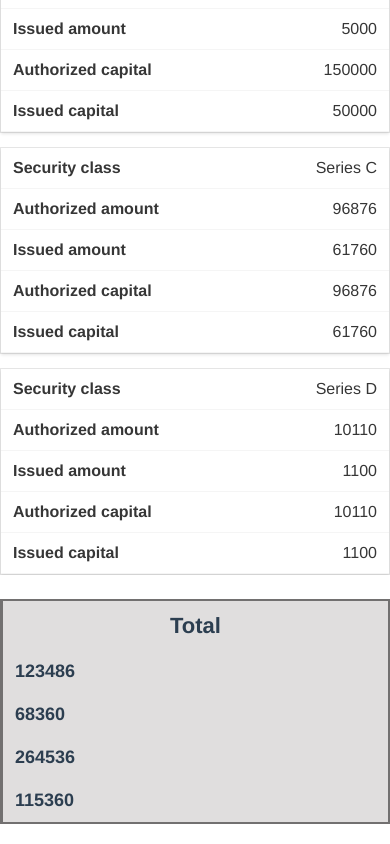
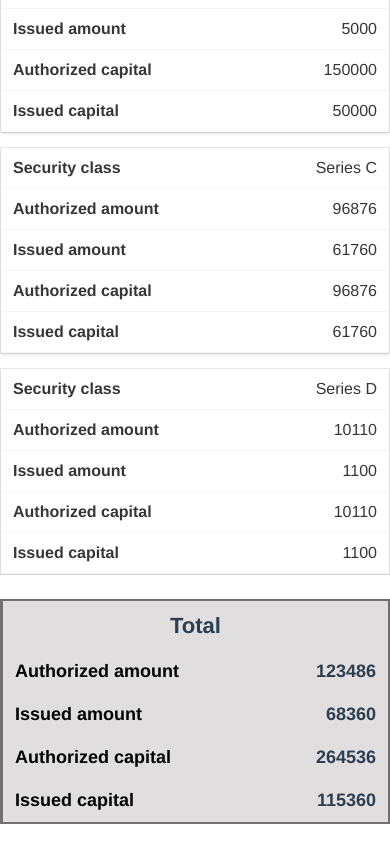
Before and after one commit to KonstantinosKoulaxizis/afs-test, a Vue app: page / in a window 390 px wide. Shown: the part 477-1321 px from the top of the page. Built offline with nearby package versions, Linux system fonts and the light colour scheme.

Commit message:
chore: tableTotals UI change to show amount labels in case of small screen

```diff
--- a/src/components/homeComponents/tableTotals.vue
+++ b/src/components/homeComponents/tableTotals.vue
@@ -58,7 +58,8 @@ export default class TableTotals extends Vue {
       justify-content: space-between;
     }
     .total-label {
-      font-size: 18px;
+      color: #000;
+      position: unset;
     }
     #table-total-label {
       font-size: 22px;
```
